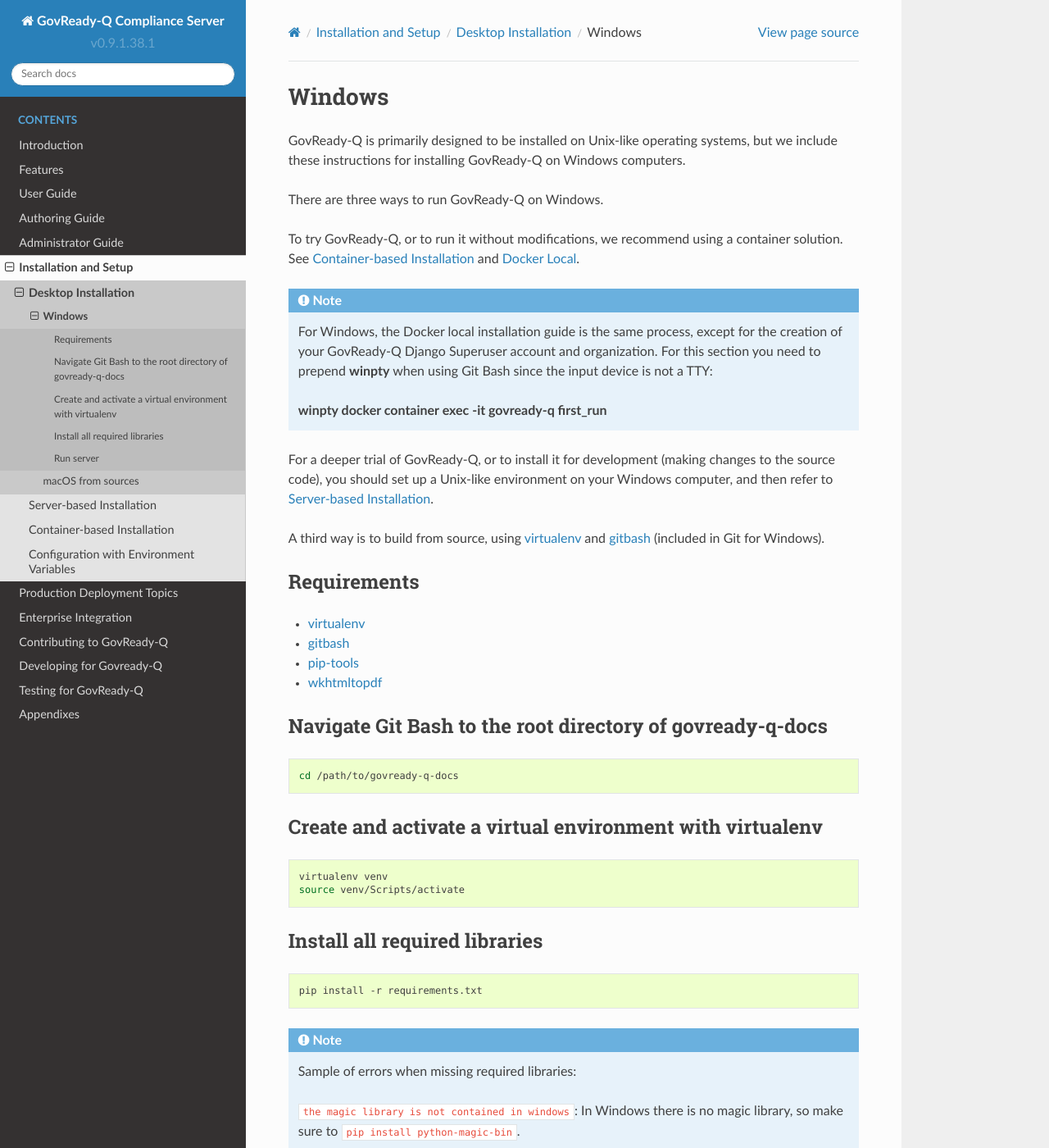
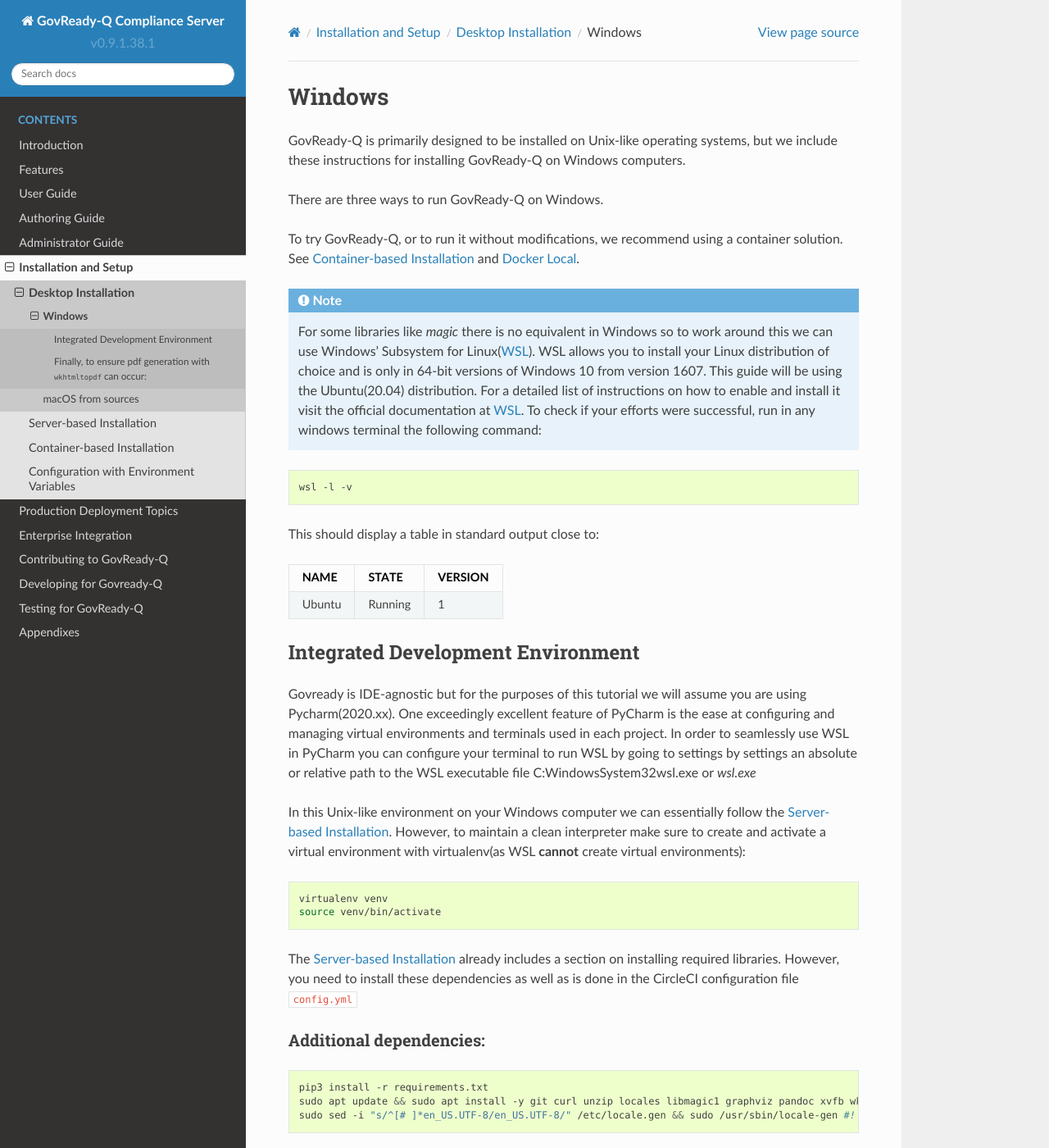
Before and after one commit to GovReady/govready-q-docs, a Sphinx documentation site: the page built from source/installation-and-setup/desktop-installation/windows.rst, in a window 1280 px wide and 1400 px high. Shown: the whole window at 82% size. Built offline with Sphinx 7.4.7 and the Read the Docs theme 2.0.0, drawn with Linux system fonts in a browser that asks for light colours; some of the changed text lies outside the part shown.

Commit message:
Rewriting windows section to highlight the Windows subsystem for Linux option.

```diff
--- a/source/installation-and-setup/desktop-installation/windows.rst
+++ b/source/installation-and-setup/desktop-installation/windows.rst
@@ -1,10 +1,12 @@
 .. Copyright (C) 2020 GovReady PBC
 
 .. _Windows:
-.. _gitbash: https://gitforwindows.org/
+.. _wsl: https://docs.microsoft.com/en-us/windows/wsl/install-win10
 .. _virtualenv: https://pypi.org/project/virtualenv/
 .. _pip-tools: https://pypi.org/project/pip-tools/
 .. _wkhtmltopdf: https://wkhtmltopdf.org/downloads.html
+.. _Ubuntu: https://askubuntu.com/questions/1034313/ubuntu-18-4-libqt5core-so-5-cannot-open-shared-object-file-no-such-file-or-dir
+.. _strip: https://sourceware.org/binutils/docs/binutils/strip.html
 
 
 Windows
@@ -17,56 +19,56 @@
 To try GovReady-Q, or to run it without modifications, we recommend using a container solution.  See :ref:`Container-based Installation` and :ref:`Docker Local`.
 
 .. note::
-   For Windows, the Docker local installation guide is the same process, except for the creation of your GovReady-Q Django
-   Superuser account and organization. For this section you need to prepend **winpty** when using Git Bash since the
-   input device is not a TTY:
-
-   **winpty docker container exec -it govready-q first_run**
-
-For a deeper trial of GovReady-Q, or to install it for development (making changes to the source code), you should set up
-a Unix-like environment on your Windows computer, and then refer to :ref:`Server-based Installation`.
-
-A third way is to build from source, using virtualenv_ and gitbash_ (included in Git for Windows).
-
-Requirements
-------------
-
-- virtualenv_
-- gitbash_
-- pip-tools_
-- wkhtmltopdf_
-
-
-Navigate Git Bash to the root directory of govready-q-docs
-----------------------------------------------------------
+   For some libraries like `magic` there is no equivalent in Windows so to work around this we can use Windows' Subsystem for Linux(WSL_). WSL allows you to install your Linux distribution of choice and is only in 64-bit versions of Windows 10 from version 1607. This guide will be using the Ubuntu(20.04) distribution. For a detailed list of instructions on how to enable and install it visit the official documentation at WSL_. To check if your efforts were successful, run in any windows terminal the following command:
 
 .. code:: bash
 
-   cd /path/to/govready-q-docs
+    wsl -l -v
 
-Create and activate a virtual environment with virtualenv
----------------------------------------------------------
+This should display a table in standard output close to:
+
++------------+------------+-----------+
+|  NAME      |STATE       | VERSION   |
++============+============+===========+
+| Ubuntu     | Running    |  1        |
++------------+------------+-----------+
+
+Integrated Development Environment
+______________________________________
+
+Govready is IDE-agnostic but for the purposes of this tutorial we will assume you are using Pycharm(2020.xx). One exceedingly excellent feature of PyCharm is the ease at configuring and managing virtual environments and terminals used in each project. In order to seamlessly use WSL in PyCharm you can configure your terminal to run WSL by going to settings by settings an absolute or relative path to the WSL executable file C:\Windows\System32\wsl.exe or `wsl.exe`
+
+In this Unix-like environment on your Windows computer we can essentially follow the :ref:`Server-based Installation`. However, to maintain a clean interpreter make sure to create and activate a virtual environment with virtualenv(as WSL **cannot** create virtual environments):
 
 .. code:: bash
 
    virtualenv venv
-   source venv/Scripts/activate
+   source venv/bin/activate
 
-Install all required libraries
+The :ref:`Server-based Installation` already includes a section on installing required libraries. However, you need to install these dependencies as well as is done in the CircleCI configuration file ``config.yml``
+
+Additional dependencies:
 ------------------------------
 
 .. code:: bash
 
-   pip install -r requirements.txt
+   pip3 install -r requirements.txt
+   sudo apt update && sudo apt install -y git curl unzip locales libmagic1 graphviz pandoc xvfb wkhtmltopdf #! xvfb and wkthmltopdf are used in conjunction to headless convert html to pdf.
+   sudo sed -i "s/^[# ]*en_US.UTF-8/en_US.UTF-8/" /etc/locale.gen && sudo /usr/sbin/locale-gen #! Installs the U.S. locale (see `apt install locales` above), which we reference explicitly in Q for formatting and parsing numbers. Usually only needed on slim builds of Debian images.
+
+
+Finally, to ensure pdf generation with ``wkhtmltopdf`` can occur:
+_____________________________________________________________________________
+
+.. code:: bash
+
+    sudo strip --remove-section=.note.ABI-tag /usr/lib/x86_64-linux-gnu/libQt5Core.so.5
 
 .. note::
-   Sample of errors when missing required libraries:
-
-   ``the magic library is not contained in windows``: In Windows there is
-   no magic library, so make sure to ``pip install python-magic-bin``.
+    Here is a discuss for why this is necessary in Ubuntu_. Additionally, if you are intersted in understanding what strip_ is doing with this argument combination ``--remove-section=<sectionname> <objfile>``. Here ``sectionname`` in ``--remove-section=sectionname`` is ``.note.ABI-tag`` and ``objfile`` is ``/usr/lib/x86_64-linux-gnu/libQt5Core.so.5`` the part of libQt5Core that needs symbols discarded from it. Essentially, removing information from this object file that is not essential allowing for proper usage by ``wkhtmltopdf``.
 
 Run server
 ----------
 
-   Run the test server with ``python manage.py runserver`` and visit your GovReady-Q site in your web browser at
-   http://localhost:8000/
+   Run the test server with ``python manage.py runserver`` or ``./ manage.py runserver`` and visit your GovReady-Q site in your web browser at
+   http://localhost:8000/ or your set govready-url in ``environment.json``.
```
